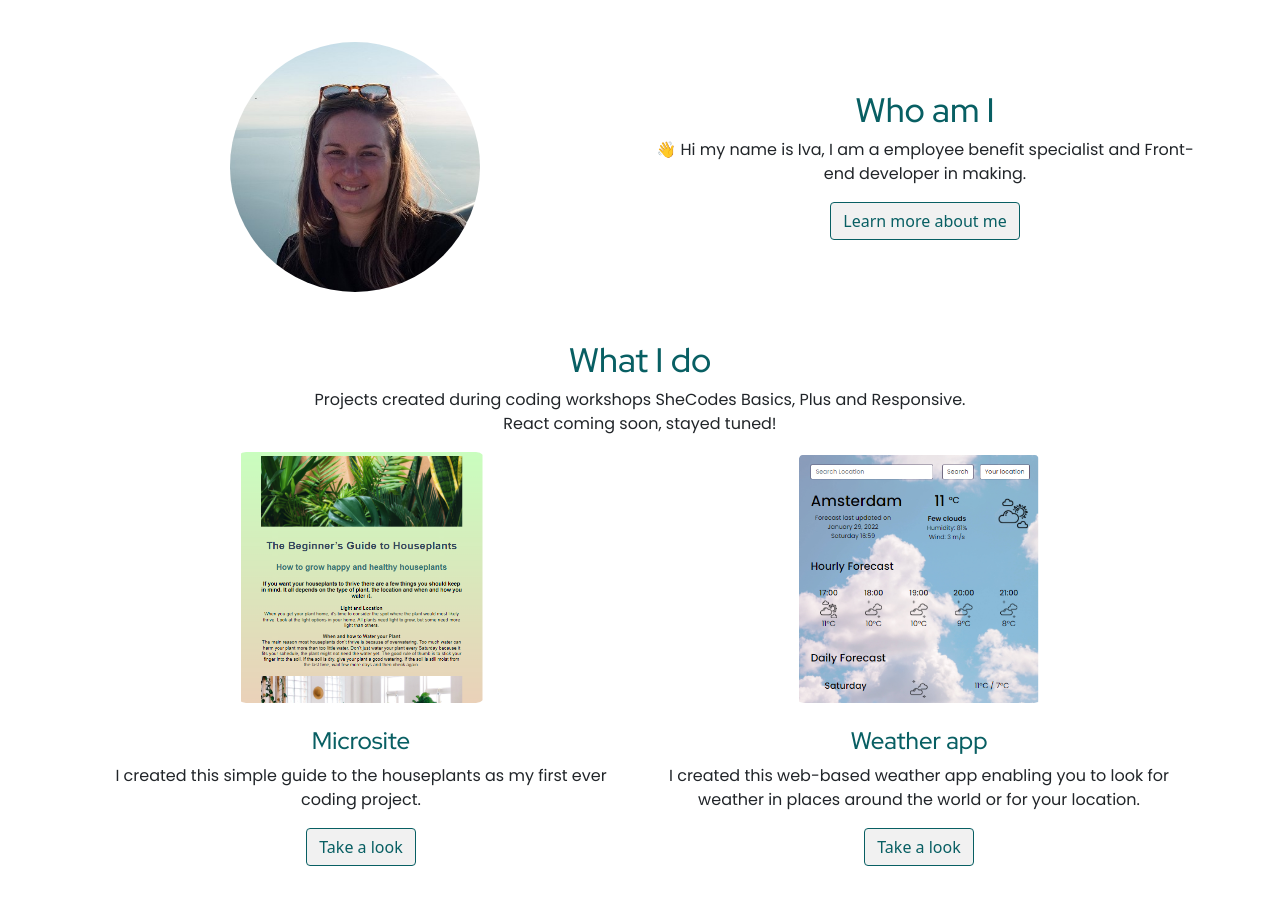
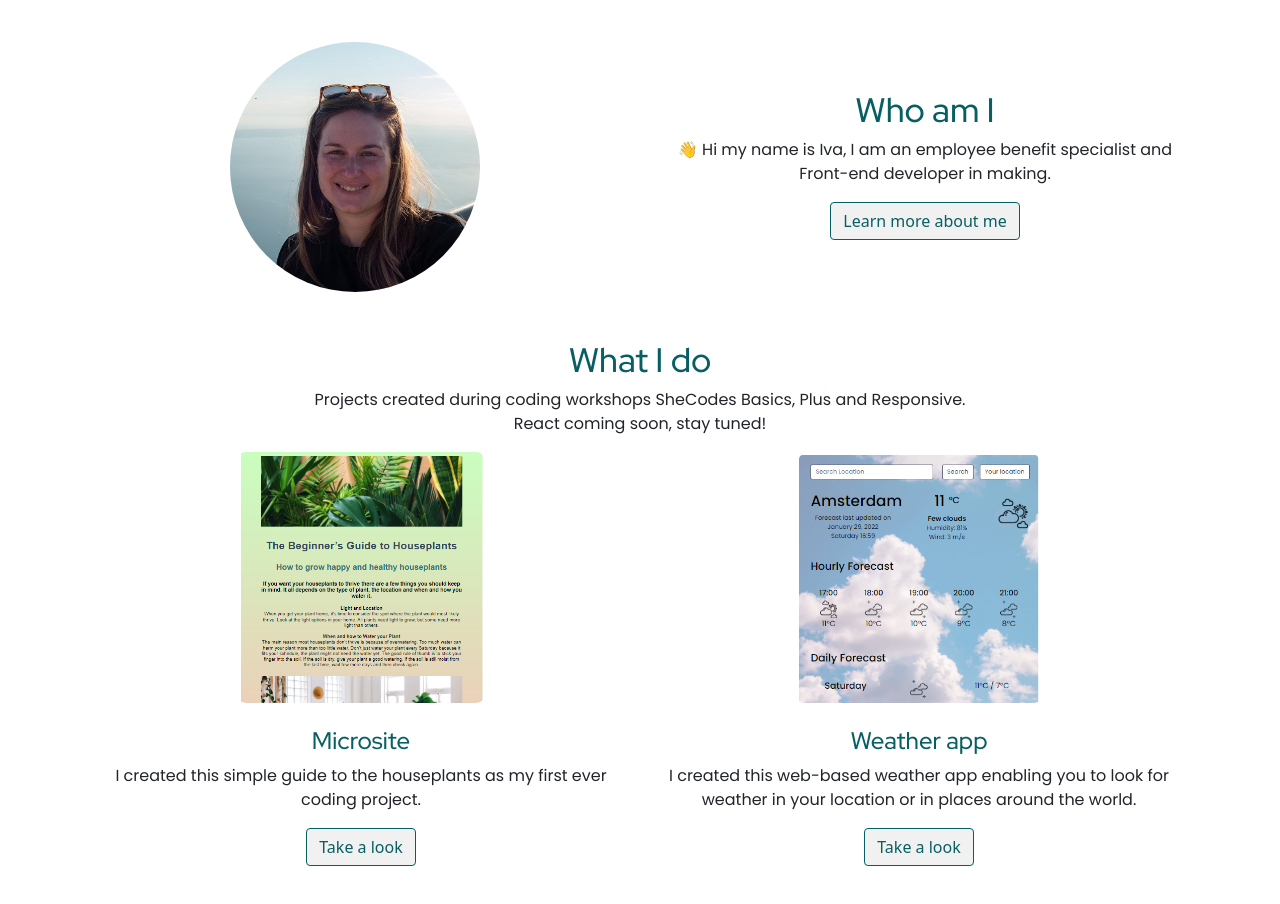
Before and after one commit to iva-pa/My-portfolio-website, a plain HTML site: page index.html in a window 1280 px wide. Shown: the part 340-1244 px from the top of the page. Drawn offline with nearby package versions, Linux system fonts and the light colour scheme; a web font is replaced by a local one.

Commit message:
Updated some content

```diff
--- a/index.html
+++ b/index.html
@@ -34,7 +34,7 @@
         </div>
     <div class="col mt-5">
     <h2 class="heading">Who am I</h2>
-    <p>👋 Hi my name is Iva, I am a employee benefit specialist and Front-end developer in making.  </p>
+    <p>👋 Hi my name is Iva, I am an employee benefit specialist and Front-end developer in making.  </p>
     <a href="#" class="btn button-project">Learn more about me</a>
 
     </div>
@@ -43,7 +43,7 @@
     <h2 class="text-center heading">What I do</h2>
     <p class="text-center">Projects created during coding workshops SheCodes Basics, Plus and Responsive.
         <br>
-    React coming soon, stayed tuned!</p>
+    React coming soon, stay tuned!</p>
     <div class="row">
         <div class="col-6">
             <img src="/images/landing-page.png" class="fluid project-photo d-none d-md-block mx-auto" alt="Landing page image">
@@ -54,7 +54,7 @@
         <div class="col-6">
                     <img src="/images/weather-app.png" class="fluid project-photo d-none d-md-block mx-auto" alt="Weather app image">
                     <h3 class="text-center mt-4 heading">Weather app</h3>
-                    <p class="text-center">I created this web-based weather app enabling you to look for weather in places around the world or for your location.</p>
+                    <p class="text-center">I created this web-based weather app enabling you to look for weather in your location or in places around the world.</p>
                     <a href="#" class="btn button-project">Take a look</a>
                 </div>
     </div>
```
